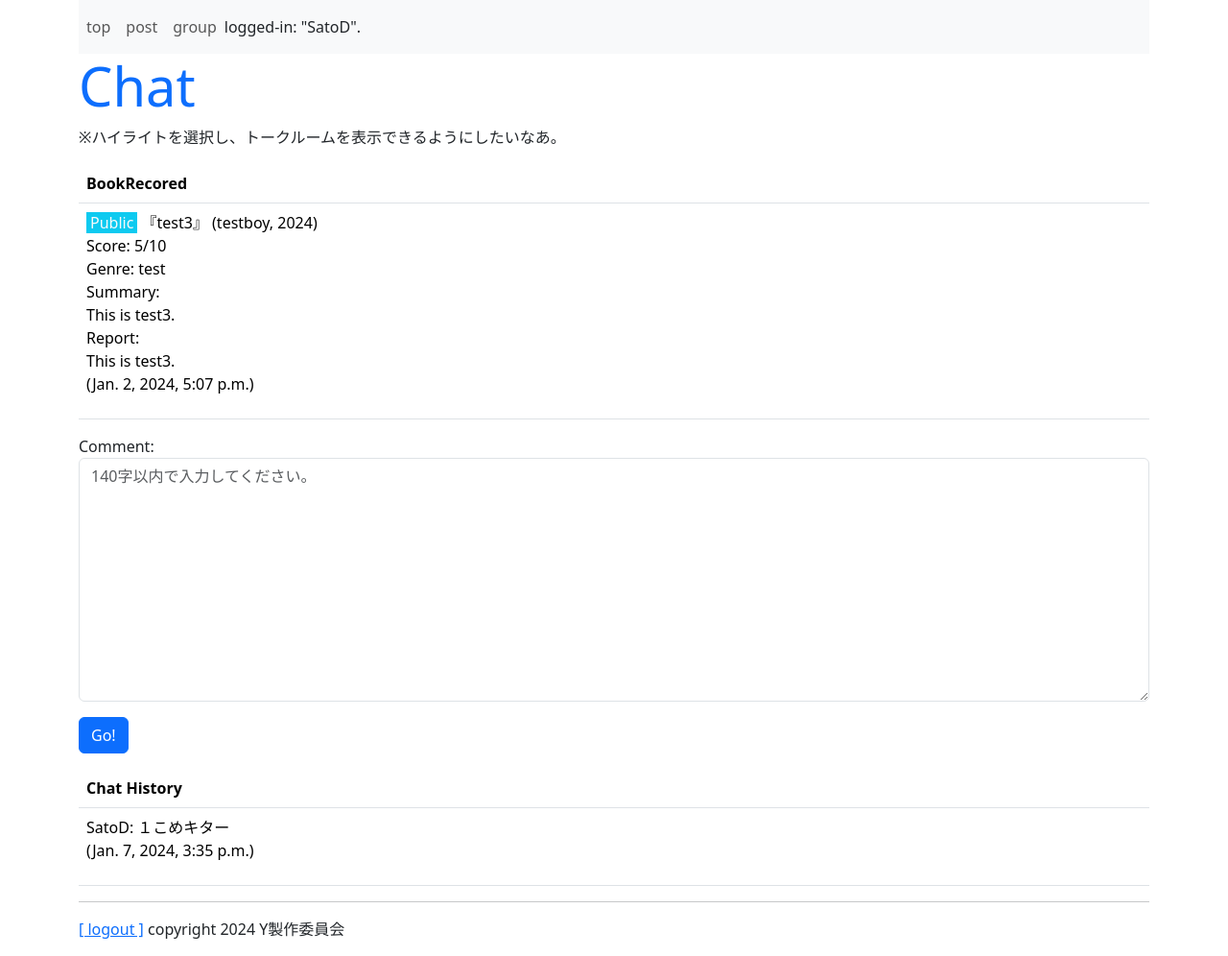
After one commit to dsatoh20/ReadingRecords, a Django app: page /books/chat/4 in a window 1280 px wide. The commit adds this page. Shown: the whole page at 96% size. Run offline with Django 3.2, Linux system fonts and the light colour scheme; a user stored in the database is signed in; data comes from the database, SQL or seed files in the repository; both versions use the stored data as it was after the commit.

Commit message:
簡単なchat機能を追加

```diff
--- a/ReadingRecords/books/admin.py
+++ b/ReadingRecords/books/admin.py
@@ -1,9 +1,11 @@
 from django.contrib import admin
 from .models import Developer
-from .models import BookRecord, Friend, Group, Good
+from .models import BookRecord, Friend, Group, Good, Chat
 # Register your models here.
 
 admin.site.register(Developer)
+admin.site.register(BookRecord)
 admin.site.register(Friend)
 admin.site.register(Group)
 admin.site.register(Good)
+admin.site.register(Chat)
--- a/ReadingRecords/books/forms.py
+++ b/ReadingRecords/books/forms.py
@@ -1,5 +1,5 @@
 from django import forms
-from.models import BookRecord, Group, Friend, Good
+from.models import BookRecord, Group, Friend, Good, Chat
 from django.contrib.auth.models import User
 
 class BookRecordForm(forms.ModelForm):
@@ -21,6 +21,7 @@ class GoodForm(forms.ModelForm):
     class Meta:
         model = Good
         fields = ['owner', 'bookrecord']
+
 
 class GroupCheckForm(forms.Form):
     def __init__(self, user, *args, **kwargs):
@@ -93,3 +94,10 @@ class PostForm(forms.Form):
                 for item in Group.objects.filter(owner__in=[user, public])],
             widget=forms.Select(attrs={'class':'form-control'}),
         )
+
+
+class ChatForm(forms.Form):
+    comment = forms.CharField(max_length=140, min_length=0,
+                               widget=forms.Textarea(attrs={'class':'form-control',
+                                                            'row':2,
+                                                            'placeholder': '140字以内で入力してください。'}))
--- a/ReadingRecords/books/models.py
+++ b/ReadingRecords/books/models.py
@@ -30,7 +30,7 @@ class BookRecord(models.Model):
     pub_date = models.DateTimeField(auto_now_add=True)
 
     def __str__(self):
-        return str(self.title) + '/' + str(self.first_author) + ' 著'
+        return str(self.title) + '/' + str(self.first_author)
     class Meta:
         ordering = ('-pub_date',)
 
@@ -60,6 +60,16 @@ class Good(models.Model):
         return 'good for "' + str(self.bookrecord) + '" (by ' + \
             str(self.owner) + ')'
 
+class Chat(models.Model):
+    owner = models.ForeignKey(User, on_delete=models.CASCADE, related_name='chat_owner')
+    bookrecord = models.ForeignKey(BookRecord, on_delete=models.CASCADE)
+    comment = models.TextField(max_length=140)
+    pub_date = models.DateTimeField(auto_now_add=True)
+    def __str__(self):
+        return "chat about " + str(self.bookrecord)
+    class Meta:
+        ordering = ('pub_date',)
+
 # class NewsRecord(models.Model):
 # class CinemaRecord(models.Model):
 # class PaperRecord(models.Model):
--- /dev/null
+++ b/ReadingRecords/books/templates/books/chat.html
@@ -0,0 +1,53 @@
+{% extends 'books/layout.html' %}
+
+{% block title %}Chat{% endblock %}
+
+{% block header %}
+<h1 class="display-4 text-primary">Chat</h1>
+<p class="caption">※ハイライトを選択し、トークルームを表示できるようにしたいなあ。</p>
+{% if messages %}
+<ul class="messages">
+    {% for message in messages %}
+    <li{% if message.tags %} class="{{ message.tags }}"{% endif %}>{{message}}</li>
+    {% endfor %}
+</ul>
+{% endif %}
+{% endblock %}
+
+{% block content %}
+<table class="table mt-3">
+    <tr><th>BookRecored</th></tr>
+    <tr><td>
+    <p class="my-0">
+        {% if brcd_contents.group.title == 'public' %}
+        <span class="bg-info text-light px-1">Public</span>
+        {% endif %}
+        『{{brcd_contents.title}}』 ({{brcd_contents.first_author}}, {{brcd_contents.pub_year}})
+    </p>
+    <p class="my-0">Score: {{brcd_contents.score}}/10</p>
+    <p class="my-0">Genre: {{brcd_contents.genre}}</p>
+    <p class="my-0">Summary:</p>
+    <p class="my-0">{{brcd_contents.summary|linebreaksbr}}</p>
+    <p class="my-0">Report:</p>
+    <p class="my-0">{{brcd_contents.report|linebreaksbr}}</p>
+    <p class="">({{brcd_contents.pub_date}})</p>
+    </td></tr>
+</table>
+
+<form action="{% url 'chat' id %}" method="post">
+    {% csrf_token%}
+    {{form.as_p}}
+    <button class="btn btn-primary">Go!</button>
+    </form>
+
+<table class="table mt-3">
+    <tr><th>Chat History</th></tr>
+{% for item in chat_contents %}
+    <tr><td>
+    <p class="my-0">{{item.owner}}: {{item.comment}}</p>
+    <p class="">({{item.pub_date}})</p>
+    </td></tr>
+{% endfor %}
+</table>
+
+{% endblock %}
--- a/ReadingRecords/books/templates/books/index.html
+++ b/ReadingRecords/books/templates/books/index.html
@@ -53,6 +53,9 @@
     </span>
     <span class="float-right">
         "{{item.owner}}"(<a href="{% url 'add' %}?name={{item.owner}}">add friend</a>)
+        <a href="{% url 'chat' item.id %}">
+            <button class="py-0">chat</button>
+        </a>
         <a href="{% url 'good' item.id %}">
             <button class="py-0">good!</button>
         </a>
--- a/ReadingRecords/books/templates/books/layout.html
+++ b/ReadingRecords/books/templates/books/layout.html
@@ -19,7 +19,7 @@
                 <a class="nav-link" href="{% url 'groups' %}">group</a>
             </li>
         </ul>
-        <span>logined: <span class="h6">"{{login_user}}".</span></span>
+        <span>logged-in: <span class="h6">"{{login_user}}".</span></span>
     </nav>
 
     <div>{% block header %}{% endblock %}</div>
@@ -28,7 +28,7 @@
     <hr>
     <div class="my-3">
         <span class="font-weighte-bold"><a href="/admin/logout?next=/books/">[ logout ]</a></span>
-        <span class="float-right">copyright 2024 近況報告(仮)製作委員会</span>
+        <span class="float-right">copyright 2024 Y製作委員会</span>
     </div>
 </body>
 </html>
--- a/ReadingRecords/books/urls.py
+++ b/ReadingRecords/books/urls.py
@@ -9,4 +9,6 @@ urlpatterns = [
     path('creategroup', views.creategroup, name='creategroup'),
     path('post', views.post, name='post'),
     path('good/<int:good_id>', views.good, name='good'),
+    path('chat/<int:chat_id>', views.chat, name='chat'),
+
 ]
--- a/ReadingRecords/books/views.py
+++ b/ReadingRecords/books/views.py
@@ -6,8 +6,8 @@ from django.core.paginator import Paginator
 from django.db.models import Q
 from django.contrib.auth.decorators import login_required
 
-from .models import BookRecord, Friend, Group, Good
-from .forms import GroupCheckForm, GroupSelectForm, FriendsForm, CreateGroupForm, PostForm
+from .models import BookRecord, Friend, Group, Good, Chat
+from .forms import GroupCheckForm, GroupSelectForm, FriendsForm, CreateGroupForm, PostForm, ChatForm
 
 # indexのビュー関数
 @login_required(login_url='/admin/login/')
@@ -75,26 +75,31 @@ def groups(request):
         # Friendsのチェック更新時の処理
         if request.POST['mode'] == '__friends_form__':
             # 選択したGroupを取得
-            sel_group = request.POST['group']
-            group_obj = Group.objects.filter(title=sel_group).first()
-            print(group_obj)
-            # チェックしたFriendsを取得
-            sel_fds = request.POST.getlist('friends')
-            # FriendsのUserを取得
-            sel_users = User.objects.filter(username__in=sel_fds)
-            # Userのリストに含まれるユーザーが登録したFriendを取得
-            fds = Friend.objects.filter(owner=request.user).filter(user__in=sel_users)
-            # すべてのFriendにGroupを設定し保存
-            vlist = []
-            for item in fds:
-                item.group = group_obj
-                item.save()
-                vlist.append(item.user.username)
-            # メッセージを設定
-            messages.success(request, 'チェックされたFriendを' + sel_group + 'に登録しました。')
-            # フォームの用意
-            groupsform = GroupSelectForm(request.user, {'groups': sel_group})
-            friendsform = FriendsForm(request.user, friends=friends, vals=vlist)
+            try:
+                sel_group = request.POST['group']
+                group_obj = Group.objects.filter(title=sel_group).first()
+                print(group_obj)
+                # チェックしたFriendsを取得
+                sel_fds = request.POST.getlist('friends')
+                # FriendsのUserを取得
+                sel_users = User.objects.filter(username__in=sel_fds)
+                # Userのリストに含まれるユーザーが登録したFriendを取得
+                fds = Friend.objects.filter(owner=request.user).filter(user__in=sel_users)
+                # すべてのFriendにGroupを設定し保存
+                vlist = []
+                for item in fds:
+                    item.group = group_obj
+                    item.save()
+                    vlist.append(item.user.username)
+                # メッセージを設定
+                messages.success(request, 'チェックされたFriendを' + sel_group + 'に登録しました。')
+                # フォームの用意
+                groupsform = GroupSelectForm(request.user, {'groups': sel_group})
+                friendsform = FriendsForm(request.user, friends=friends, vals=vlist)
+            except:
+                messages.success(request, "グループを選択してください。")
+                groupsform = GroupSelectForm(request.user)
+                friendsform = FriendsForm(request.user, friends=friends, vals=[])
 
     # GETアクセス時の処理
     else:
@@ -224,6 +229,58 @@ def good(request, good_id):
     messages.success(request, 'RecordにGoodしました！')
     return redirect(to='/books')
 
+# chatボタンの処理
+@login_required(login_url='/admin/login/')
+def chat_button(request, chat_id):
+    # chatするBookRecordを取得
+    chat_brcd = BookRecord.objects.get(id=chat_id)
+    print(chat_brcd, "ボタン")
+    messages.success(request, 'Chatページに移行します！')
+    return redirect(to="/books/chat.html")
+
+# chatのビュー関数
+@login_required(login_url='/admin/login/')
+def chat(request, chat_id):
+    chat_theme = BookRecord.objects.get(id=chat_id)
+    print(chat_theme, "ビュー")
+    # POST送信時の処理
+    if request.method == 'POST':
+        # 送信内容の処理
+        comment = request.POST['comment']
+        # Chatを作成して保存
+        chat = Chat()
+        chat.owner = request.user
+        chat.bookrecord = chat_theme
+        chat.comment = comment
+        form = ChatForm()
+        chat.save()
+        print("POST OK")
+        chat = Chat.objects.filter(bookrecord=chat_theme)
+    # GETアクセス時の処理
+    else:
+        form = ChatForm()
+        print("GETのフォーム OK")
+        chat = Chat.objects.filter(bookrecord=chat_theme)
+        print(chat, "GETのchat OK")
+    # 共通処理
+    params = {
+        'login_user': request.user,
+        'brcd_contents': chat_theme,
+        'chat_contents': chat,
+        'form': form,
+        'id': chat_id,
+    }
+    print("login_user: ", request.user,
+          "\nbrcd_contents: ", chat_theme,
+          "\nchat_contents: ", chat,
+          "\nform: ", form,
+          "\nid: ", chat_id
+          )
+    return render(request, 'books/chat.html', params)
+
+
+
+
 # 以降は普通の関数=====================================================================
 
 # 指定されたグループおよび検索文字によるBookRecordの取得
@@ -251,6 +308,10 @@ def get_your_group_bookrecord(owner, glist, page):
     page_item = Paginator(bookrecords, page_num)
     return page_item.get_page(page)
 
+def get_chat(owner, chat_id):
+    pass
+
+
 # publicなUserとGroupを取得する
 def get_public():
     public_user = User.objects.filter(username='public').first()
```
Also changed, not shown: ReadingRecords/books/migrations/0005_chat.py (added), ReadingRecords/books/migrations/0006_auto_20240107_1408.py (added), ReadingRecords/books/migrations/0007_auto_20240107_1414.py (added), ReadingRecords/db.sqlite3.
